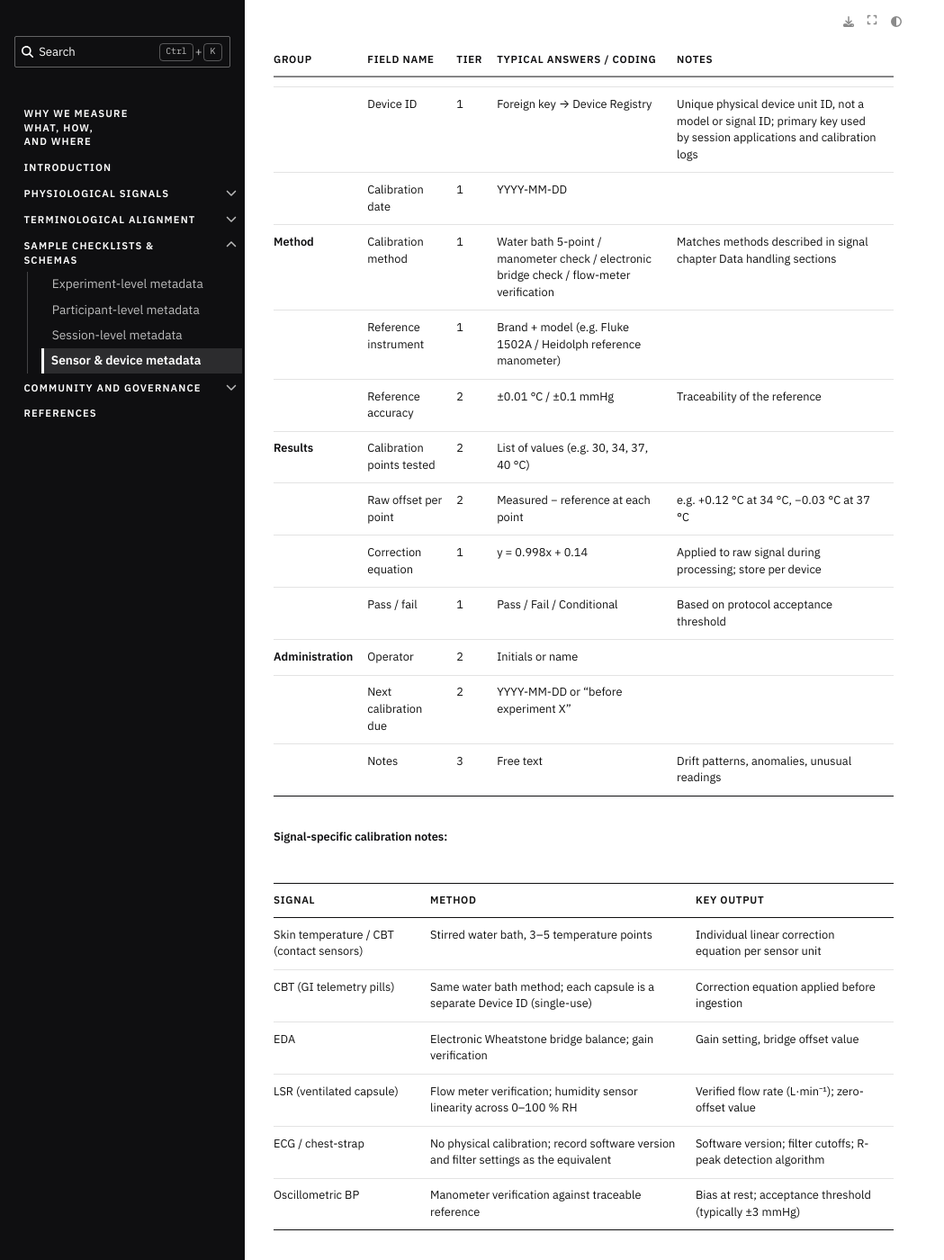
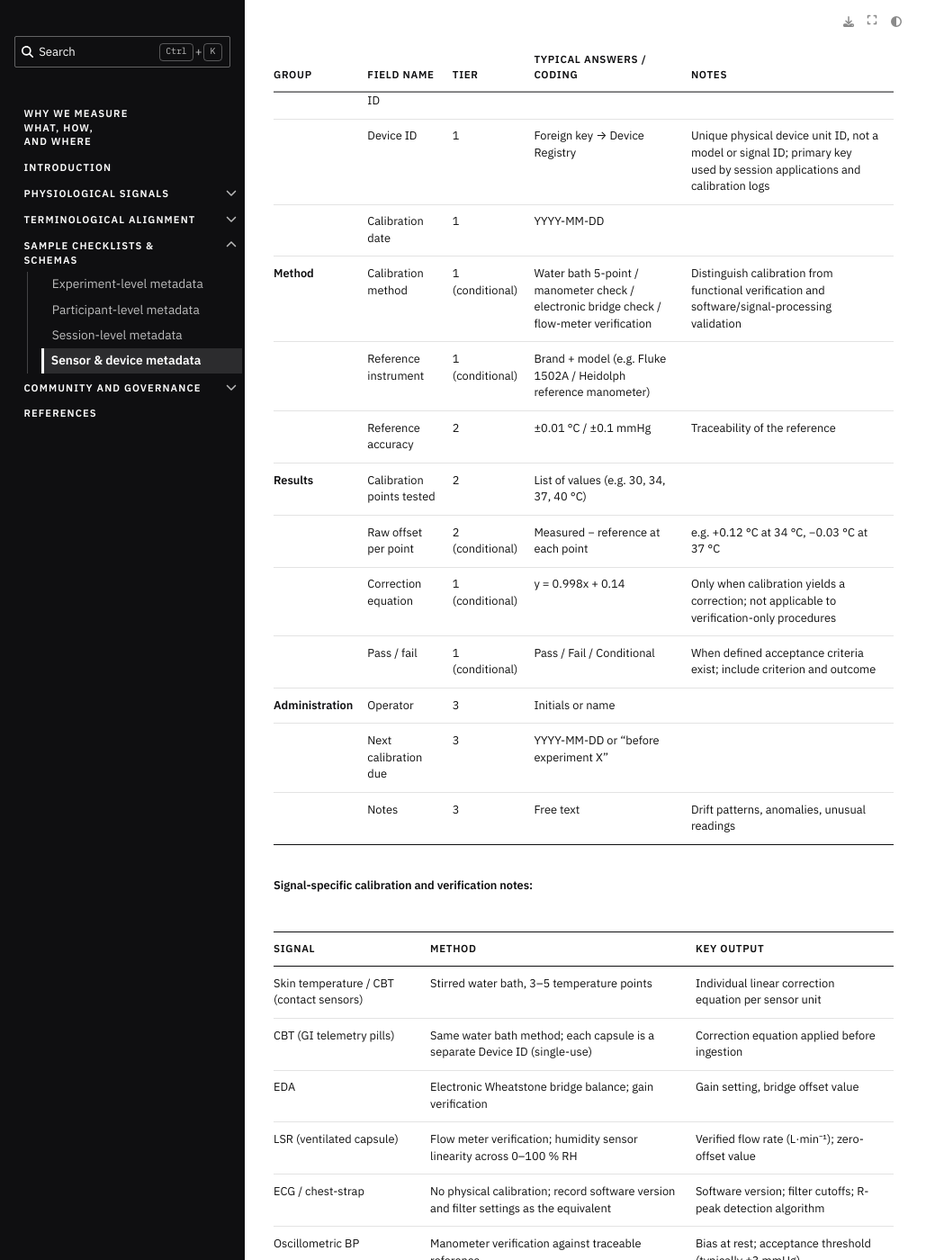
Before and after one commit to bilgekobas/WhyWeMeasureWhat, a Jupyter Book: the page built from book/content/sample-checklists-schemas/sensor-device-metadata.md, in a window 1280 px wide and 1400 px high, scrolled down 1625 px. Shown: the whole window at 90% size, without its empty margins (0-1049 px from the left). Built offline with Jupyter Book 1.0.4 settings and Sphinx 7.4.7 and the Sphinx Book theme 1.1.4, drawn with Linux system fonts in a browser that asks for light colours.

Commit message:
Clarify conditional calibration requirements and distinguish verification

```diff
--- a/book/content/sample-checklists-schemas/sensor-device-metadata.md
+++ b/book/content/sample-checklists-schemas/sensor-device-metadata.md
@@ -38,20 +38,20 @@ Notes. One row per physical device unit. If a lab owns three iButton loggers, ea
 | **Core IDs** | Calibration ID | 1 | Unique code (e.g. `CAL-001`) | Primary key |
 | | Device ID | 1 | Foreign key → Device Registry | Unique physical device unit ID, not a model or signal ID; primary key used by session applications and calibration logs |
 | | Calibration date | 1 | YYYY-MM-DD | |
-| **Method** | Calibration method | 1 | Water bath 5-point / manometer check / electronic bridge check / flow-meter verification | Matches methods described in signal chapter Data handling sections |
-| | Reference instrument | 1 | Brand + model (e.g. Fluke 1502A / Heidolph reference manometer) | |
+| **Method** | Calibration method | 1 (conditional) | Water bath 5-point / manometer check / electronic bridge check / flow-meter verification | Distinguish calibration from functional verification and software/signal-processing validation |
+| | Reference instrument | 1 (conditional) | Brand + model (e.g. Fluke 1502A / Heidolph reference manometer) | |
 | | Reference accuracy | 2 | ±0.01 °C / ±0.1 mmHg | Traceability of the reference |
 | **Results** | Calibration points tested | 2 | List of values (e.g. 30, 34, 37, 40 °C) | |
-| | Raw offset per point | 2 | Measured − reference at each point | e.g. +0.12 °C at 34 °C, −0.03 °C at 37 °C |
-| | Correction equation | 1 | y = 0.998x + 0.14 | Applied to raw signal during processing; store per device |
-| | Pass / fail | 1 | Pass / Fail / Conditional | Based on protocol acceptance threshold |
-| **Administration** | Operator | 2 | Initials or name | |
-| | Next calibration due | 2 | YYYY-MM-DD or "before experiment X" | |
+| | Raw offset per point | 2 (conditional) | Measured − reference at each point | e.g. +0.12 °C at 34 °C, −0.03 °C at 37 °C |
+| | Correction equation | 1 (conditional) | y = 0.998x + 0.14 | Only when calibration yields a correction; not applicable to verification-only procedures |
+| | Pass / fail | 1 (conditional) | Pass / Fail / Conditional | When defined acceptance criteria exist; include criterion and outcome |
+| **Administration** | Operator | 3 | Initials or name | |
+| | Next calibration due | 3 | YYYY-MM-DD or "before experiment X" | |
 | | Notes | 3 | Free text | Drift patterns, anomalies, unusual readings |
 
 :::
 
-**Signal-specific calibration notes:**
+**Signal-specific calibration and verification notes:**
 | Signal | Method | Key output |
 |---|---|---|
 | Skin temperature / CBT (contact sensors) | Stirred water bath, 3–5 temperature points | Individual linear correction equation per sensor unit |
```
